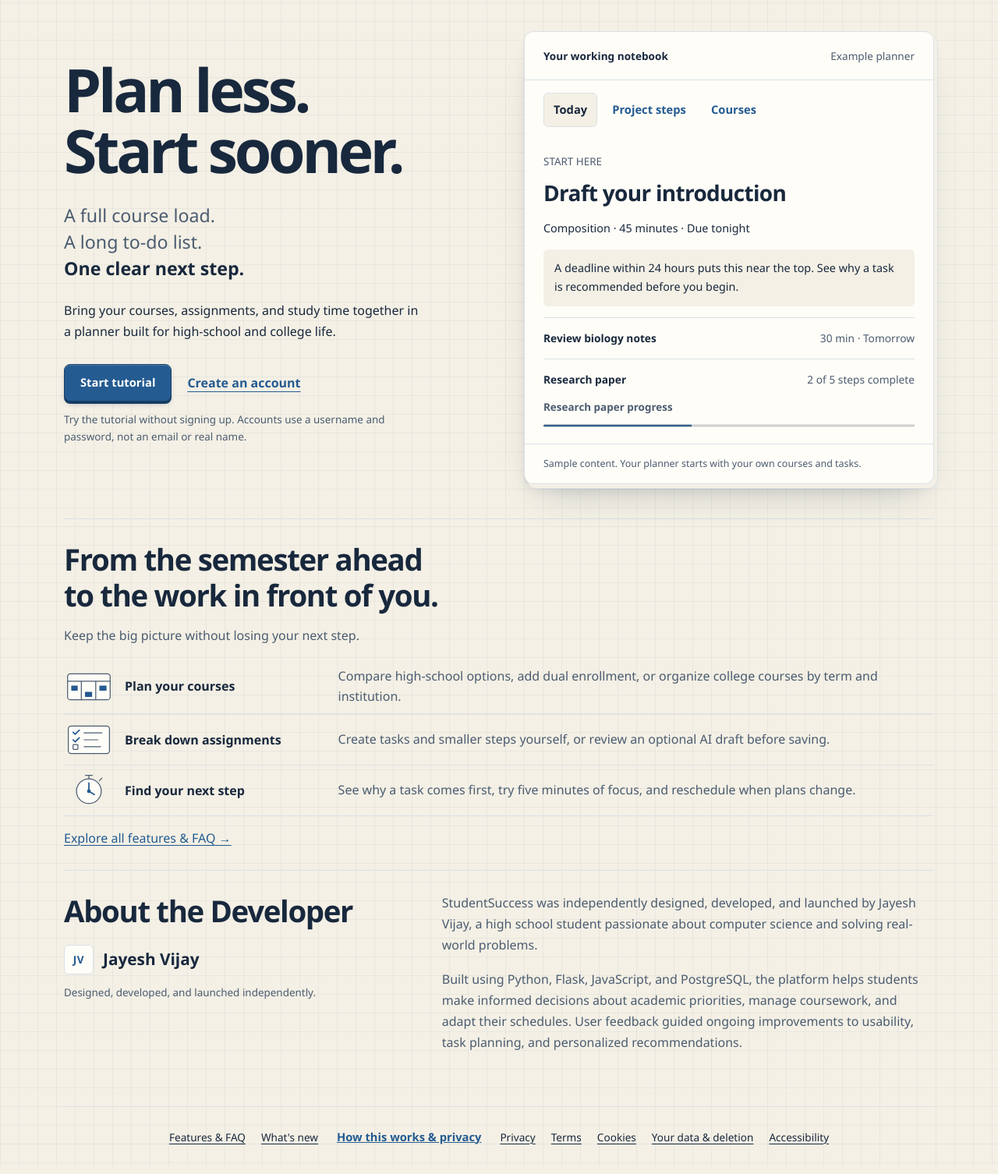
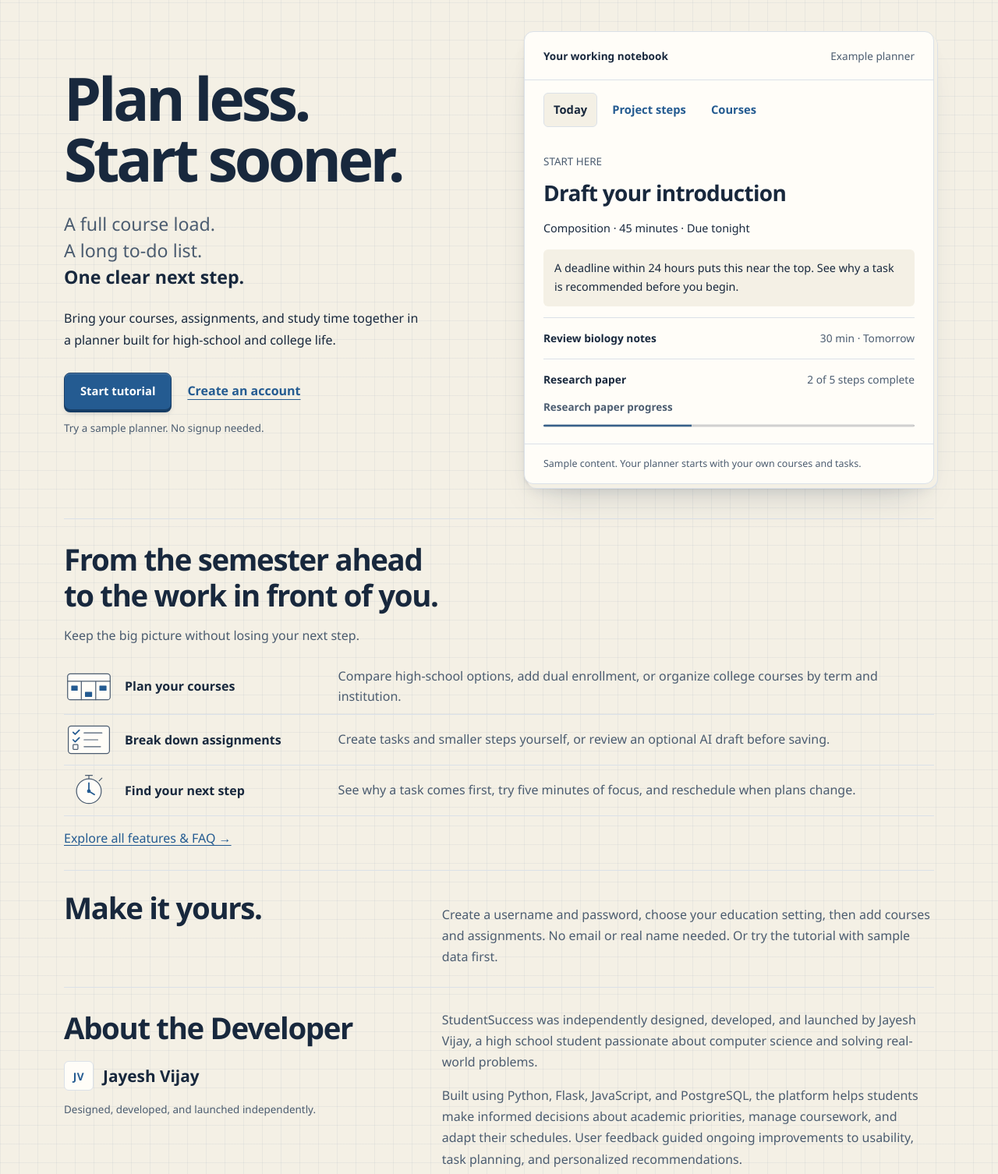
Before and after one commit to JVijay08/StudentSuccess, a Flask app: page / in a window 1280 px wide. Shown: the part 93-1599 px from the top of the page at 78% size. Run offline with Flask 3, Linux system fonts and the light colour scheme.

Commit message:
Integrate signup section into landing paper layout without card styling

```diff
--- a/static/css/landing.css
+++ b/static/css/landing.css
@@ -41,9 +41,9 @@ body.fieldnotes-landing main{width:min(1180px,100%);margin:0 auto;padding:0 32px
 .feature-sketch .sketch-accent{fill:var(--blue);stroke:var(--blue)}
 .feature-sketch .sketch-check{fill:none;stroke:var(--blue);stroke-width:2}
 .landing-feature-list>div{align-items:center;padding:10px 0}
-.fieldnotes-landing .landing-setup{background:var(--white);border:1px solid var(--line);border-radius:8px;padding:20px 24px;margin:8px 0 20px;box-shadow:var(--shadow)}
+.fieldnotes-landing .landing-setup{background:none;border:0;border-top:1px solid var(--line);border-radius:0;padding:24px 0;margin:0;box-shadow:none;grid-template-columns:1fr 1.5fr;gap:64px}
 .fieldnotes-landing .landing-setup h2{margin-bottom:0}
 .developer-name{display:flex;align-items:center;gap:12px}
 .developer-stamp{display:inline-grid;place-items:center;width:38px;height:38px;border:1px solid var(--line);border-radius:6px;background:var(--white);font-size:.85rem;letter-spacing:.04em;color:var(--blue)}
 body.fieldnotes-landing .legal-footer,body.fieldnotes-landing .legal-footer nav{justify-content:center;text-align:center}
-@media(max-width:680px){.landing-feature-list>div{grid-template-columns:1fr;gap:4px}.feature-sketch{width:44px;height:32px}.landing-feature-list dd{padding-left:58px}.fieldnotes-landing .landing-setup{padding:16px;margin-bottom:8px}.fieldnotes-landing .landing-setup h2{margin-bottom:10px}}
+@media(max-width:680px){.landing-feature-list>div{grid-template-columns:1fr;gap:4px}.feature-sketch{width:44px;height:32px}.landing-feature-list dd{padding-left:58px}.fieldnotes-landing .landing-setup{padding:20px 0;margin:0;grid-template-columns:1fr;gap:8px}.fieldnotes-landing .landing-setup h2{margin-bottom:10px}}
--- a/templates/landing.html
+++ b/templates/landing.html
@@ -6,7 +6,7 @@
   <meta name="theme-color" content="#18283d">
   <title>{{ seo.title }}</title>
   {% include '_accessibility_head.html' %}
-  <link rel="stylesheet" href="{{ url_for('static', filename='css/landing.css', v='20261010-illustrated') }}">
+  <link rel="stylesheet" href="{{ url_for('static', filename='css/landing.css', v='20261010-integrated') }}">
   <script src="{{ url_for('static', filename='js/landing.js', v='20261010') }}" defer></script>
 </head>
 <body class="fieldnotes-landing">
@@ -23,7 +23,7 @@
         <p class="landing-lede">A full course load.<br>A long to-do list.<br><strong>One clear next step.</strong></p>
         <p>Bring your courses, assignments, and study time together in a planner built for high-school and college life.</p>
         <div class="landing-actions"><form method="post" action="{{ url_for('tutorial.start') }}">{% include '_navigation_fields.html' %}<input type="hidden" name="csrf_token" value="{{ access_csrf_token() }}"><button class="primary-action">Start tutorial</button></form><a href="{{ nav_url('auth.register') }}">Create an account</a></div>
-        <p class="landing-small">Try the tutorial without signing up. Accounts use a username and password, not an email or real name.</p>
+        <p class="landing-small">Try a sample planner. No signup needed.</p>
       </div>
       <div class="landing-notebook" aria-label="Interactive example planner">
         <div class="notebook-heading"><strong>Your working notebook</strong><span>Example planner</span></div>
@@ -51,6 +51,8 @@
       <a href="{{ url_for('seo.features') }}">Explore all features &amp; FAQ &rarr;</a>
     </section>
 
+    <section class="landing-section landing-setup" aria-labelledby="setup-title"><h2 id="setup-title">Make it yours.</h2><p>Create a username and password, choose your education setting, then add courses and assignments. No email or real name needed. Or try the tutorial with sample data first.</p></section>
+
     <section id="about" class="landing-section developer-section" aria-labelledby="about-title" tabindex="-1"><div><h2 id="about-title">About the Developer</h2><p class="developer-name"><span class="developer-stamp" aria-hidden="true">JV</span>Jayesh Vijay</p><p class="landing-small">Designed, developed, and launched independently.</p></div><div><p>StudentSuccess was independently designed, developed, and launched by Jayesh Vijay, a high school student passionate about computer science and solving real-world problems.</p><p>Built using Python, Flask, JavaScript, and PostgreSQL, the platform helps students make informed decisions about academic priorities, manage coursework, and adapt their schedules. User feedback guided ongoing improvements to usability, task planning, and personalized recommendations.</p></div></section>
 
   </main>
```
